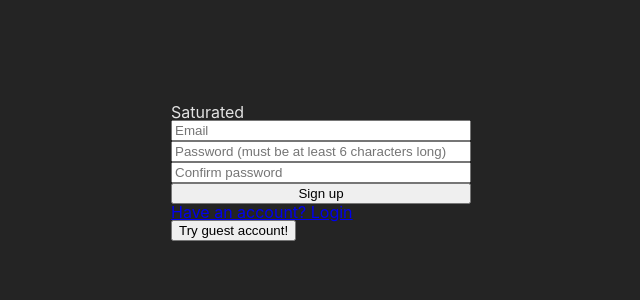
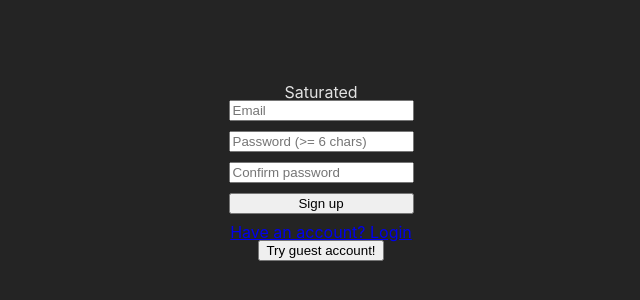
Before and after one commit to jasonHYLam/saturated-frontend, a React (Vite) app: page /signup in a window 1280 px wide. Shown: the part 228-528 px from the top of the page, without its empty margins (319-959 px from the left). Built offline with nearby package versions, Linux system fonts and the light colour scheme.

Commit message:
Add styling to login and signup forms

```diff
--- a/src/components/loginSignup/Login.tsx
+++ b/src/components/loginSignup/Login.tsx
@@ -55,8 +55,10 @@ export function Login() {
             {...register("password", { required: true })}
           />
           <input type="submit" value="Login" />
-          {errors.email && <span>Please provide email</span>}
-          {errors.password && <span>Please provide password</span>}
+          <section className={styles.errors}>
+            {errors.email && <span>Please provide email</span>}
+            {errors.password && <span>Please provide password</span>}
+          </section>
         </form>
         <Link to={"/signup"}>Don't have an account? Sign up</Link>
         <GuestLogin />
--- a/src/components/loginSignup/Signup.tsx
+++ b/src/components/loginSignup/Signup.tsx
@@ -38,7 +38,7 @@ export function Signup() {
           />
           <input
             type="password"
-            placeholder="Password (must be at least 6 characters long)"
+            placeholder="Password (>= 6 chars)"
             {...register("password", { required: true, minLength: 6 })}
           />
           <input
@@ -54,6 +54,7 @@ export function Signup() {
             })}
           />
           <input type="submit" value="Sign up" />
+          <section className={styles.errors}>
             {errors.email && <span>Please provide email</span>}
             {errors.password && errors.password.type === "required" && (
               <span>Please provide password</span>
@@ -64,6 +65,7 @@ export function Signup() {
             {errors.confirmPassword && (
               <span>{errors.confirmPassword.message}</span>
             )}
+          </section>
         </form>
         <Link to={"/login"}>Have an account? Login</Link>
         <GuestLogin />
--- a/src/components/loginSignup/login.module.css
+++ b/src/components/loginSignup/login.module.css
@@ -1,8 +1,18 @@
 .container {
   max-width: 300px;
+  display: flex;
+  flex-direction: column;
+  align-items: center;
 }
 
 .form {
   display: flex;
   flex-direction: column;
+  gap: 10px;
 }
+
+.errors {
+  display: flex;
+  flex-direction: column;
+  align-items: center;
+}
```
Lines whose indentation alone changed are shown as unchanged.
